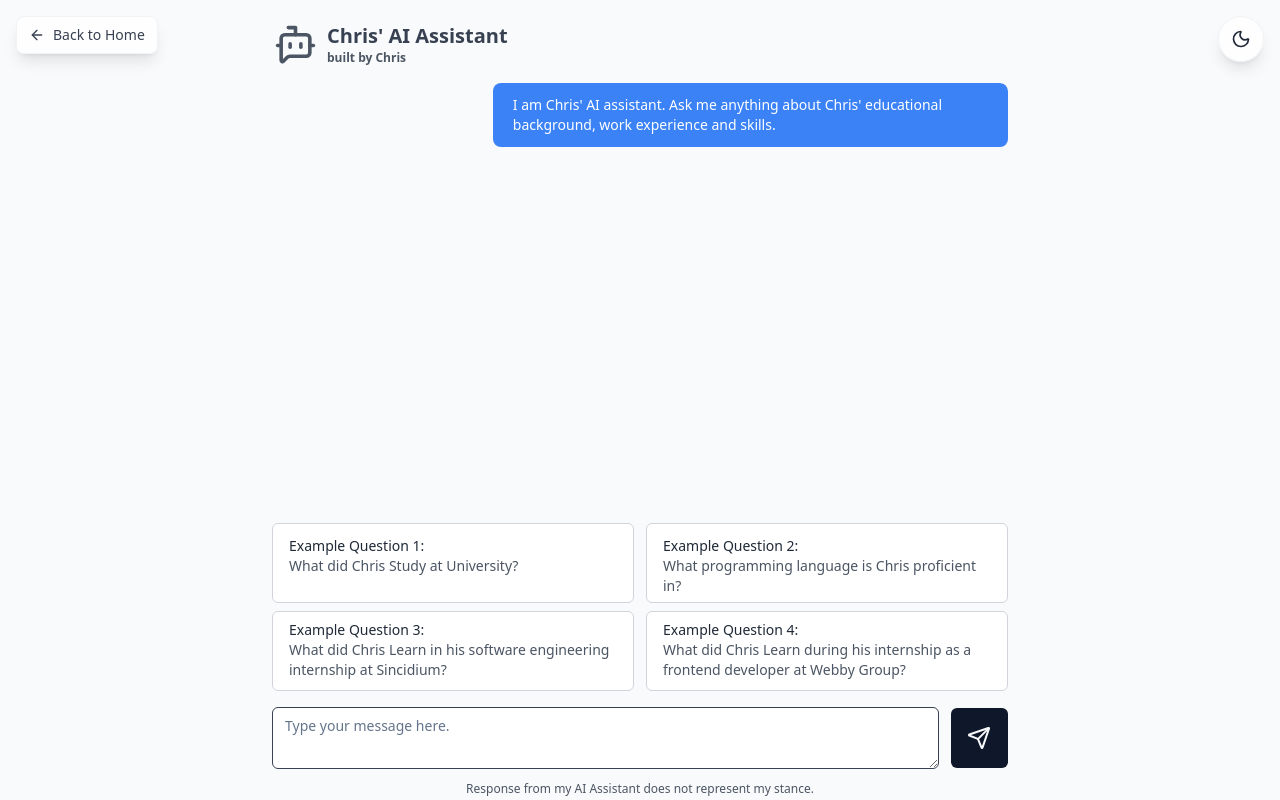
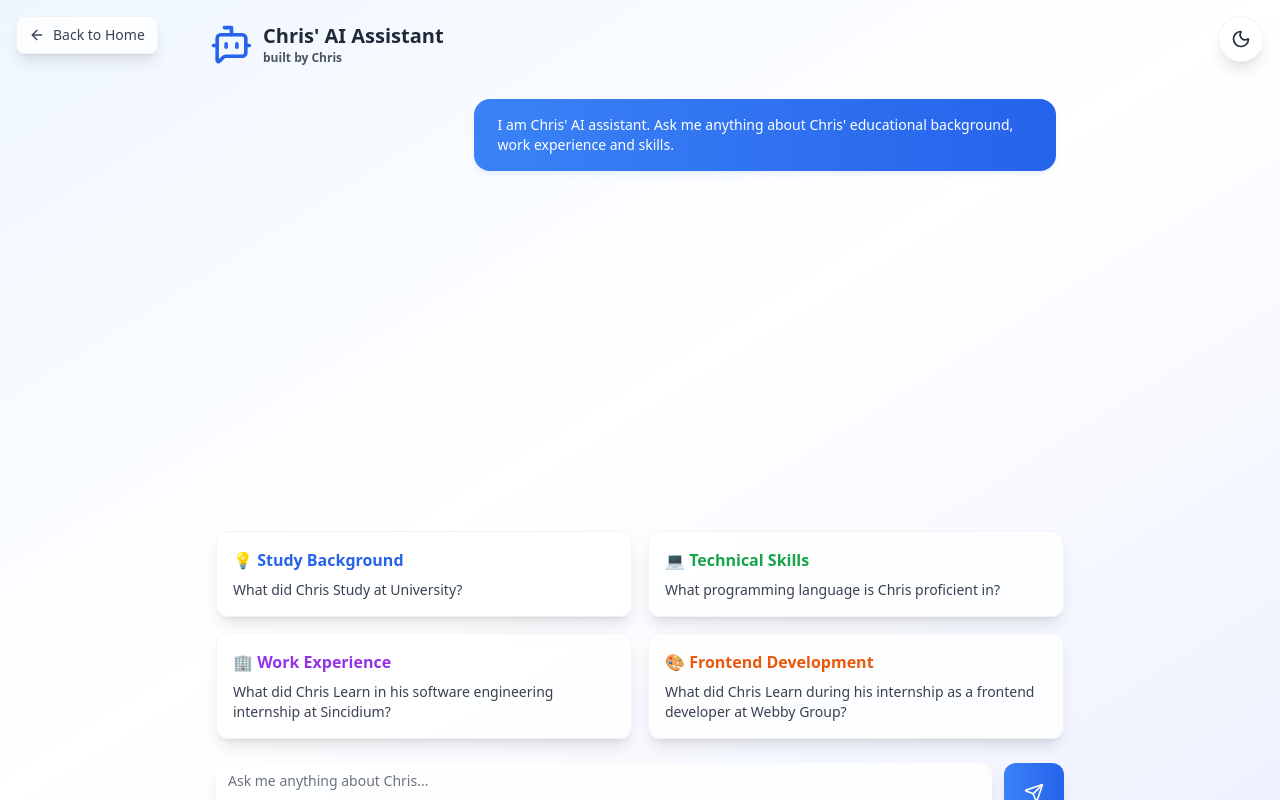
Before and after one commit to chrisyeesk/chriswebsite, a Next.js app: page /aiassistant in a window 1280 px wide. Built offline with nearby package versions, Linux system fonts and the light colour scheme; what fluid-tailwind would draw is missing.

Commit message:
bug fixes

```diff
--- a/app/aiassistant/chat.tsx
+++ b/app/aiassistant/chat.tsx
@@ -1,15 +1,12 @@
-/* eslint-disable react/no-unescap  const handleFormSubmit = (event: React.FormEvent<HTMLFormElement>) => {
-    event.preventDefault();
-    setError(null); // Clear any previous errors
-    handleSubmit(event);
-  };ntities */
+/* eslint-disable react/no-unescaped-entities */
 'use client';
 
 import { Button } from '@/components/ui/button';
 import { useChat } from '@ai-sdk/react';
 import { useRef, useEffect, useState } from 'react';
 import { Textarea } from '@/components/ui/textarea';
-import { BotMessageSquare, Send } from 'lucide-react';
+import { BotMessageSquare, Send, Sparkles } from 'lucide-react';
+import { motion, AnimatePresence } from 'framer-motion';
 
 export function Chat({ isDarkMode = false }: { isDarkMode?: boolean }) {
   const [showExampleQuestions, setShowExampleQuestions] = useState(true);
@@ -29,18 +26,18 @@ export function Chat({ isDarkMode = false }: { isDarkMode?: boolean }) {
   const chatParent = useRef<HTMLUListElement>(null);
   const formRef = useRef<HTMLFormElement>(null);
 
+  const handleFormSubmit = (event: React.FormEvent<HTMLFormElement>) => {
+    event.preventDefault();
+    setError(null); // Clear any previous errors
+    handleSubmit(event);
+  };
+
   useEffect(() => {
     const domNode = chatParent.current;
     if (domNode) {
       domNode.scrollTop = domNode.scrollHeight;
     }
   });
-
-  const handleFormSubmit = (event: React.FormEvent<HTMLFormElement>) => {
-    event.preventDefault();
-    setError(null); // Clear any previous errors
-    handleSubmit(event);
-  };
 
   const handleClickQuestion = (question: string) => {
     setInput(question);
@@ -65,15 +62,20 @@ export function Chat({ isDarkMode = false }: { isDarkMode?: boolean }) {
   };
 
   return (
-    <main className={`flex flex-col w-full h-screen max-h-dvh transition-colors duration-500 ${
-      isDarkMode ? 'bg-black' : 'bg-gray-50'
+    <main className={`flex flex-col w-full h-screen max-h-dvh transition-all duration-700 ${
+      isDarkMode ? 'bg-gradient-to-br from-gray-900 via-gray-800 to-black' : 'bg-gradient-to-br from-blue-50 via-white to-indigo-50'
     }`}>
-      <section className="container px-4 pb-10 flex flex-col flex-grow gap-4 mx-auto max-w-3xl">
-        <div className="flex mt-5 items-center">
-          <BotMessageSquare size={47} className={`pt-1 ${isDarkMode ? 'text-gray-400' : 'text-gray-600'}`} />
+      <section className="container px-4 pb-10 flex flex-col flex-grow gap-4 mx-auto max-w-4xl">
+        <motion.div
+          initial={{ opacity: 0 }}
+          animate={{ opacity: 1 }}
+          transition={{ duration: 0.8, ease: "easeOut" }}
+          className="flex mt-5 items-center"
+        >
+          <BotMessageSquare size={47} className={`pt-1 ${isDarkMode ? 'text-blue-400' : 'text-blue-600'}`} />
           <div>
             <div className={`ml-2 text-xl font-semibold transition-colors duration-300 ${
-              isDarkMode ? 'text-gray-400' : 'text-gray-700'
+              isDarkMode ? 'text-white' : 'text-gray-800'
             }`}>
               Chris&apos; AI Assistant
             </div>
@@ -83,173 +85,234 @@ export function Chat({ isDarkMode = false }: { isDarkMode?: boolean }) {
               built by Chris
             </div>
           </div>
-        </div>
+        </motion.div>
         <ul
           ref={chatParent}
-          className="h-96 flex-grow rounded-lg overflow-y-auto flex flex-col gap-4"
+          className="h-96 flex-grow rounded-xl overflow-y-auto flex flex-col gap-4 p-4"
         >
-          <li className="flex justify-end">
-            <div className={`mb-1 rounded-lg py-3 px-5 text-sm max-w-[70%] break-words transition-colors duration-300 ${
+          <motion.li
+            initial={{ opacity: 0, scale: 0.95 }}
+            animate={{ opacity: 1, scale: 1 }}
+            transition={{ duration: 0.5, ease: "easeOut" }}
+            className="flex justify-end"
+          >
+            <div className={`rounded-2xl py-4 px-6 text-sm max-w-[70%] break-words shadow-md backdrop-blur-sm transition-all duration-500 ${
               isDarkMode
-                ? 'bg-gray-600 text-white'
-                : 'bg-blue-500 text-white'
+                ? 'bg-gradient-to-r from-blue-600 to-blue-700 text-white border border-blue-500/20'
+                : 'bg-gradient-to-r from-blue-500 to-blue-600 text-white shadow-blue-200/30'
             }`}>
               I am Chris&apos; AI assistant. Ask me anything about Chris&apos; educational
               background, work experience and skills.
             </div>
-          </li>
+          </motion.li>
+          <AnimatePresence mode="popLayout">
             {messages.map((m, index) => (
-            <div key={index}>
+              <motion.div
+                key={m.id}
+                initial={{ opacity: 0, y: 20, scale: 0.95 }}
+                animate={{ opacity: 1, y: 0, scale: 1 }}
+                exit={{ opacity: 0, y: -20, scale: 0.95 }}
+                transition={{
+                  duration: 0.4,
+                  ease: "easeOut",
+                  delay: index * 0.1
+                }}
+              >
                 {m.role === 'user' ? (
-                <li key={m.id} className="flex justify-start">
-                  <div className={`mb-1 rounded-lg py-3 px-5 text-sm max-w-[70%] break-words transition-colors duration-300 ${
+                  <li className="flex justify-start">
+                    <div className={`rounded-2xl py-4 px-6 text-sm max-w-[70%] break-words shadow-md backdrop-blur-sm transition-all duration-500 ${
                       isDarkMode
-                      ? 'bg-gray-800 text-white'
-                      : 'bg-gray-200 text-gray-800'
+                        ? 'bg-gray-800/70 text-white border border-gray-700/30'
+                        : 'bg-white/80 text-gray-800 shadow-gray-200/30 border border-gray-200/30'
                     }`}>
                       {m.content}
                     </div>
                   </li>
                 ) : (
-                <li key={m.id} className="flex justify-end">
-                  <div className={`mb-1 rounded-lg py-3 px-5 text-sm max-w-[70%] break-words transition-colors duration-300 ${
+                  <li className="flex justify-end">
+                    <div className={`rounded-2xl py-4 px-6 text-sm max-w-[70%] break-words shadow-md backdrop-blur-sm transition-all duration-500 ${
                       isDarkMode
-                      ? 'bg-gray-600 text-white'
-                      : 'bg-blue-500 text-white'
+                        ? 'bg-gradient-to-r from-blue-600 to-blue-700 text-white border border-blue-500/20'
+                        : 'bg-gradient-to-r from-blue-500 to-blue-600 text-white shadow-blue-200/30'
                     }`}>
                       {m.content}
                     </div>
                   </li>
                 )}
-            </div>
+              </motion.div>
             ))}
+          </AnimatePresence>
           {error && (
-            <li className="flex justify-center">
-              <div className="mb-1 rounded-lg py-3 px-5 bg-red-600 text-sm text-white max-w-[90%] break-words text-center">
+            <motion.li
+              initial={{ opacity: 0, scale: 0.95 }}
+              animate={{ opacity: 1, scale: 1 }}
+              className="flex justify-center"
+            >
+              <div className="rounded-xl py-3 px-5 bg-red-500 text-sm text-white max-w-[90%] break-words text-center shadow-lg">
                 ⚠️ {error}
               </div>
-            </li>
+            </motion.li>
           )}
         </ul>
       </section>
 
-      <footer className="p-4 mb-4 w-full max-w-3xl mx-auto">
+      <footer className="p-6 mb-4 w-full max-w-4xl mx-auto">
+        <AnimatePresence>
           {showExampleQuestions && (
-          <>
-            <section className="mb-2 gap-3 flex">
-              <div
+            <motion.div
+              initial={{ opacity: 0, y: 20 }}
+              animate={{ opacity: 1, y: 0 }}
+              exit={{ opacity: 0, y: -20 }}
+              transition={{ duration: 0.5, ease: "easeOut" }}
+            >
+              <motion.section className="mb-4 gap-4 grid md:grid-cols-2">
+                <motion.div
+                  whileHover={{ scale: 1.02 }}
+                  whileTap={{ scale: 0.98 }}
                   onClick={() =>
                     handleClickQuestion('What did Chris Study at University?')
                   }
-                className={`w-1/2 h-30 sm:h-20 py-3 px-4 text-sm text-left items-center align-middle rounded-md border cursor-pointer transition-colors duration-300 ${
+                  className={`p-4 rounded-xl cursor-pointer transition-all duration-300 backdrop-blur-sm border shadow-lg hover:shadow-xl ${
                     isDarkMode
-                    ? 'border-gray-600 bg-gray-900 hover:bg-gray-800'
-                    : 'border-gray-300 bg-white hover:bg-gray-50'
+                      ? 'border-gray-700/50 bg-gray-800/70 hover:bg-gray-700/70'
+                      : 'border-gray-200/50 bg-white/80 hover:bg-gray-50/80'
                   }`}
                 >
-                <div className={`transition-colors duration-300 ${
-                  isDarkMode ? 'text-gray-100' : 'text-gray-800'
-                }`}>Example Question 1:</div>
-                <div className={`transition-colors duration-300 ${
-                  isDarkMode ? 'text-gray-400' : 'text-gray-600'
+                  <div className={`font-semibold mb-2 transition-colors duration-300 ${
+                    isDarkMode ? 'text-blue-400' : 'text-blue-600'
+                  }`}>💡 Study Background</div>
+                  <div className={`text-sm transition-colors duration-300 ${
+                    isDarkMode ? 'text-gray-300' : 'text-gray-700'
                   }`}>
                     What did Chris Study at University?
                   </div>
-              </div>
-              <div
+                </motion.div>
+                <motion.div
+                  whileHover={{ scale: 1.02 }}
+                  whileTap={{ scale: 0.98 }}
                   onClick={() =>
                     handleClickQuestion(
                       'What programming language is Chris proficient in?'
                     )
                   }
-                className={`w-1/2 h-30 sm:h-20 py-3 px-4 text-sm text-left items-center align-middle rounded-md border cursor-pointer transition-colors duration-300 ${
+                  className={`p-4 rounded-xl cursor-pointer transition-all duration-300 backdrop-blur-sm border shadow-lg hover:shadow-xl ${
                     isDarkMode
-                    ? 'border-gray-600 bg-gray-900 hover:bg-gray-800'
-                    : 'border-gray-300 bg-white hover:bg-gray-50'
+                      ? 'border-gray-700/50 bg-gray-800/70 hover:bg-gray-700/70'
+                      : 'border-gray-200/50 bg-white/80 hover:bg-gray-50/80'
                   }`}
                 >
-                <div className={`transition-colors duration-300 ${
-                  isDarkMode ? 'text-gray-100' : 'text-gray-800'
-                }`}>Example Question 2:</div>
-                <div className={`transition-colors duration-300 ${
-                  isDarkMode ? 'text-gray-400' : 'text-gray-600'
+                  <div className={`font-semibold mb-2 transition-colors duration-300 ${
+                    isDarkMode ? 'text-green-400' : 'text-green-600'
+                  }`}>💻 Technical Skills</div>
+                  <div className={`text-sm transition-colors duration-300 ${
+                    isDarkMode ? 'text-gray-300' : 'text-gray-700'
                   }`}>
                     What programming language is Chris proficient in?
                   </div>
-              </div>
-            </section>
-            <section className="mb-4 gap-3 flex">
-              <div
+                </motion.div>
+              </motion.section>
+              <motion.section className="mb-6 gap-4 grid md:grid-cols-2">
+                <motion.div
+                  whileHover={{ scale: 1.02 }}
+                  whileTap={{ scale: 0.98 }}
                   onClick={() =>
                     handleClickQuestion(
                       'What did Chris Learn in his software engineering internship at Sincidium?'
                     )
                   }
-                className={`w-1/2 h-30 sm:h-20 py-2 px-4 text-sm text-left items-center align-middle rounded-md border cursor-pointer transition-colors duration-300 ${
+                  className={`p-4 rounded-xl cursor-pointer transition-all duration-300 backdrop-blur-sm border shadow-lg hover:shadow-xl ${
                     isDarkMode
-                    ? 'border-gray-600 bg-gray-900 hover:bg-gray-800'
-                    : 'border-gray-300 bg-white hover:bg-gray-50'
+                      ? 'border-gray-700/50 bg-gray-800/70 hover:bg-gray-700/70'
+                      : 'border-gray-200/50 bg-white/80 hover:bg-gray-50/80'
                   }`}
                 >
-                <div className={`transition-colors duration-300 ${
-                  isDarkMode ? 'text-gray-100' : 'text-gray-800'
-                }`}>Example Question 3:</div>
-                <div className={`transition-colors duration-300 ${
-                  isDarkMode ? 'text-gray-400' : 'text-gray-600'
+                  <div className={`font-semibold mb-2 transition-colors duration-300 ${
+                    isDarkMode ? 'text-purple-400' : 'text-purple-600'
+                  }`}>🏢 Work Experience</div>
+                  <div className={`text-sm transition-colors duration-300 ${
+                    isDarkMode ? 'text-gray-300' : 'text-gray-700'
                   }`}>
-                  What did Chris Learn in his software engineering internship at
-                  Sincidium?
+                    What did Chris Learn in his software engineering internship at Sincidium?
                   </div>
-              </div>
-              <div
+                </motion.div>
+                <motion.div
+                  whileHover={{ scale: 1.02 }}
+                  whileTap={{ scale: 0.98 }}
                   onClick={() =>
                     handleClickQuestion(
                       'What did Chris Learn during his internship as a frontend developer at Webby Group?'
                     )
                   }
-                className={`w-1/2 h-30 sm:h-20 py-2 px-4 text-sm text-left items-center align-middle rounded-md border cursor-pointer transition-colors duration-300 ${
+                  className={`p-4 rounded-xl cursor-pointer transition-all duration-300 backdrop-blur-sm border shadow-lg hover:shadow-xl ${
                     isDarkMode
-                    ? 'border-gray-600 bg-gray-900 hover:bg-gray-800'
-                    : 'border-gray-300 bg-white hover:bg-gray-50'
+                      ? 'border-gray-700/50 bg-gray-800/70 hover:bg-gray-700/70'
+                      : 'border-gray-200/50 bg-white/80 hover:bg-gray-50/80'
                   }`}
                 >
-                <div className={`transition-colors duration-300 ${
-                  isDarkMode ? 'text-gray-100' : 'text-gray-800'
-                }`}>Example Question 4:</div>
-                <div className={`transition-colors duration-300 ${
-                  isDarkMode ? 'text-gray-400' : 'text-gray-600'
+                  <div className={`font-semibold mb-2 transition-colors duration-300 ${
+                    isDarkMode ? 'text-orange-400' : 'text-orange-600'
+                  }`}>🎨 Frontend Development</div>
+                  <div className={`text-sm transition-colors duration-300 ${
+                    isDarkMode ? 'text-gray-300' : 'text-gray-700'
                   }`}>
-                  What did Chris Learn during his internship as a frontend
-                  developer at Webby Group?
+                    What did Chris Learn during his internship as a frontend developer at Webby Group?
                   </div>
-              </div>
-            </section>
-          </>
+                </motion.div>
+              </motion.section>
+            </motion.div>
           )}
-        <form
+        </AnimatePresence>
+        <motion.form
+          initial={{ opacity: 0, y: 20 }}
+          animate={{ opacity: 1, y: 0 }}
+          transition={{ duration: 0.5, delay: 0.2 }}
           onSubmit={handleFormSubmit}
-          className="flex w-full max-w-3xl mx-auto items-center"
+          className="flex w-full max-w-4xl mx-auto items-end gap-3"
           ref={formRef}
         >
+          <div className="flex-1">
             <Textarea
-            className={`transition-colors duration-300 ${
-              isDarkMode ? 'text-gray-400' : 'text-gray-700'
+              className={`min-h-[60px] max-h-[120px] rounded-xl border-0 shadow-lg backdrop-blur-sm transition-all duration-300 resize-none ${
+                isDarkMode
+                  ? 'bg-gray-800/70 text-white placeholder:text-gray-400 focus:ring-2 focus:ring-blue-500/50'
+                  : 'bg-white/80 text-gray-800 placeholder:text-gray-500 focus:ring-2 focus:ring-blue-500/50'
               }`}
               value={input}
-            placeholder="Type your message here."
+              placeholder="Ask me anything about Chris..."
               onChange={handleInputChange}
               onKeyDown={handleTextareaKeyDown}
-            style={{ touchAction: 'manipulation' }} // Prevent zooming on touch devices
+              style={{ touchAction: 'manipulation' }}
             />
-          <Button type="submit" className="ml-3 h-[60px] w-[60px]">
-            <Send />
+          </div>
+          <motion.div
+            whileHover={{ scale: 1.05 }}
+            whileTap={{ scale: 0.95 }}
+          >
+            <Button
+              type="submit"
+              className={`h-[60px] w-[60px] rounded-xl shadow-lg transition-all duration-300 ${
+                isDarkMode
+                  ? 'bg-gradient-to-r from-blue-600 to-blue-700 hover:from-blue-500 hover:to-blue-600'
+                  : 'bg-gradient-to-r from-blue-500 to-blue-600 hover:from-blue-400 hover:to-blue-500'
+              }`}
+            >
+              <Send className="w-5 h-5" />
             </Button>
-        </form>
-        <div className={`text-xs flex mt-3 mb-2 justify-center transition-colors duration-300 ${
-          isDarkMode ? 'text-gray-400' : 'text-gray-600'
-        }`}>
+          </motion.div>
+        </motion.form>
+        <motion.div
+          initial={{ opacity: 0 }}
+          animate={{ opacity: 1 }}
+          transition={{ duration: 0.5, delay: 0.4 }}
+          className={`text-xs flex mt-4 mb-2 justify-center transition-colors duration-300 ${
+            isDarkMode ? 'text-gray-500' : 'text-gray-600'
+          }`}
+        >
+          <span className="flex items-center gap-1">
+            <Sparkles className="w-3 h-3" />
             Response from my AI Assistant does not represent my stance.
-        </div>
+          </span>
+        </motion.div>
       </footer>
     </main>
   );
--- a/app/aiassistant/page.tsx
+++ b/app/aiassistant/page.tsx
@@ -9,8 +9,8 @@ export default function AIAssistant() {
   const [isDarkMode, setIsDarkMode] = useState(false);
 
   return (
-    <div className={`flex flex-col h-screen transition-colors duration-500 ${
-      isDarkMode ? 'bg-gray-800' : 'bg-white'
+    <div className={`flex flex-col h-screen transition-all duration-700 ${
+      isDarkMode ? 'bg-gradient-to-br from-gray-900 via-gray-800 to-black' : 'bg-gradient-to-br from-blue-50 via-white to-indigo-50'
     }`}>
       {/* Floating Back to Home Button */}
       <Link
--- a/app/page.tsx
+++ b/app/page.tsx
@@ -96,7 +96,7 @@ export default function Home() {
               ? 'from-white via-gray-300 to-gray-400'
               : 'from-gray-800 via-gray-600 to-gray-700'
           }`}>
-            Chris&apos;s Digital Hub
+            Chris&apos;s Projects Hub
           </h1>
           {/* <p className="text-xl md:text-2xl text-gray-300 max-w-3xl mx-auto leading-relaxed">
             Explore my collection of projects
```
Lines whose indentation alone changed are shown as unchanged.
